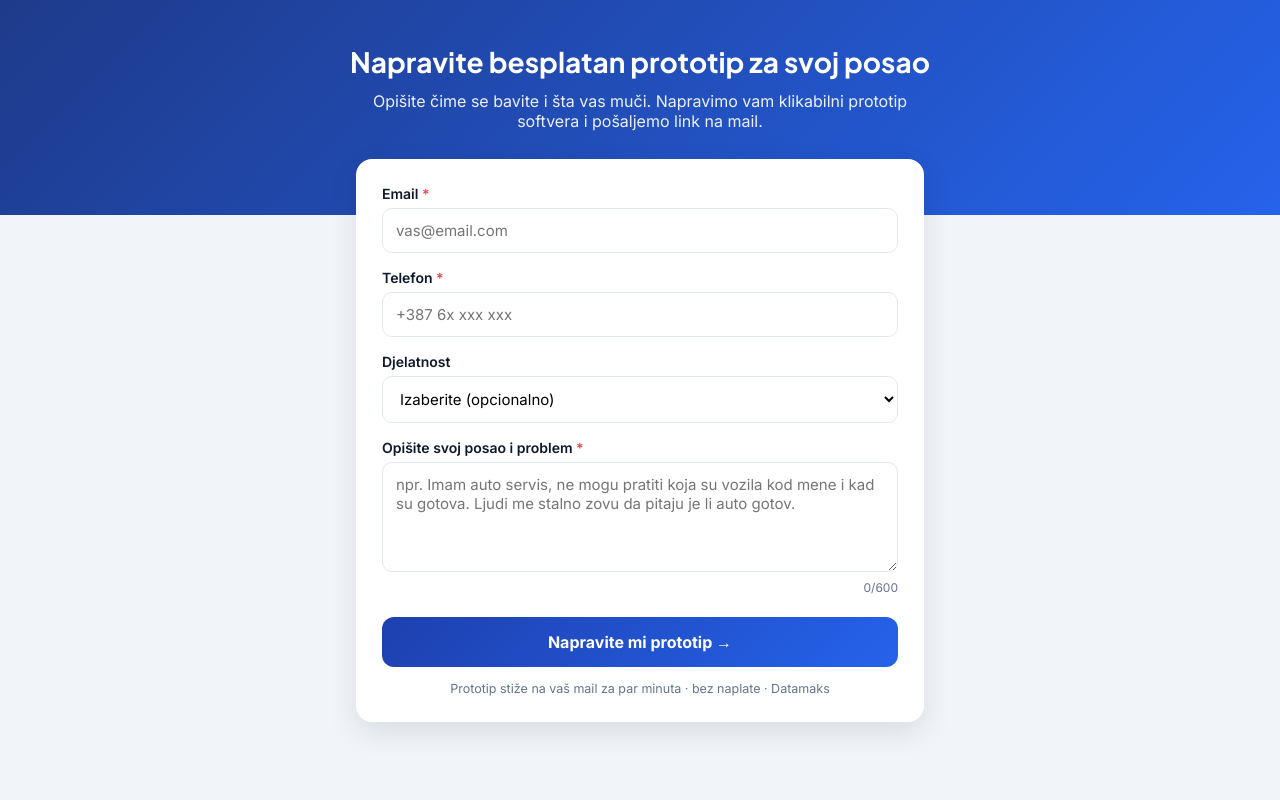
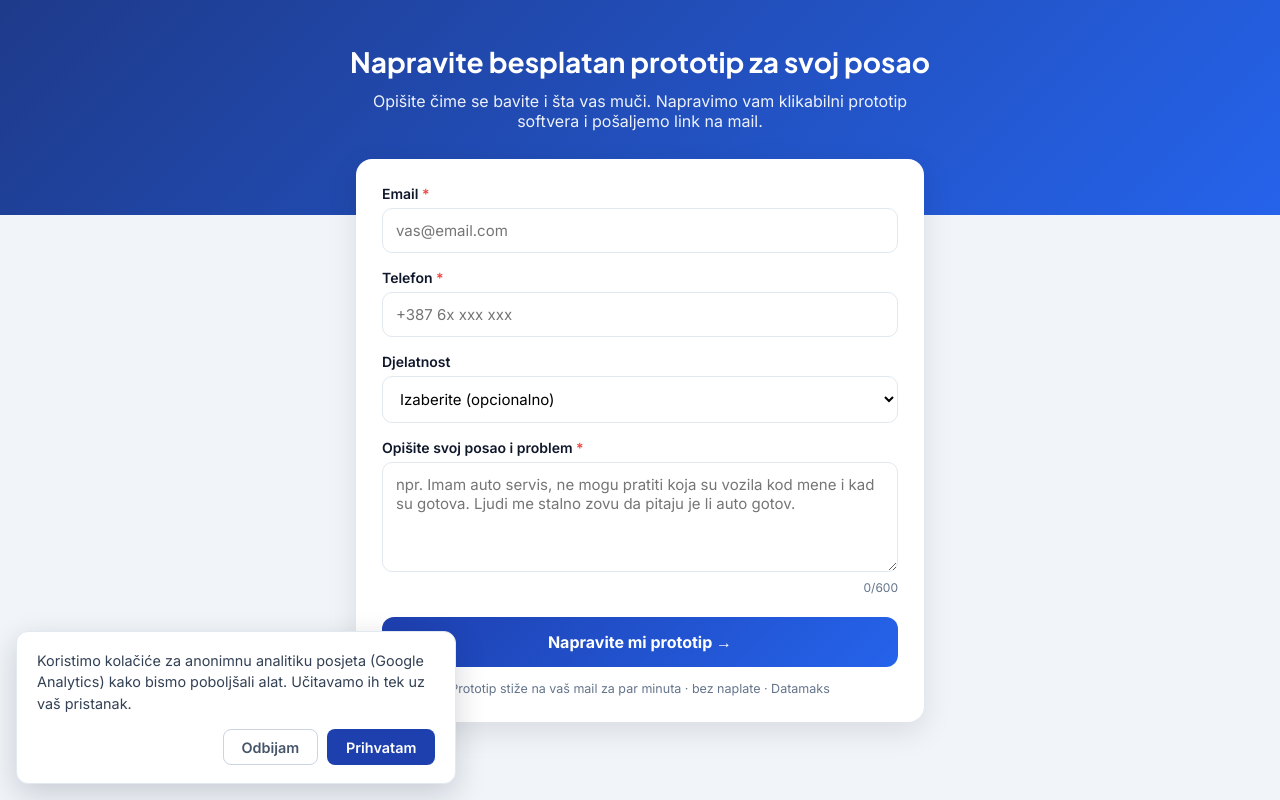
Before and after one commit to Zljebun/datamaks-mockups, a website: page index.html in a window 1280 px wide. Drawn offline with Linux system fonts and the light colour scheme.

Commit message:
GA4 na demo formi (consent-gated, G-4WZCVMT7W1) + event mockup_request pri slanju

```diff
--- /dev/null
+++ b/assets/consent.js
@@ -0,0 +1,92 @@
+/* Datamaks demo (generator) - GDPR cookie consent + gated Google Analytics 4.
+   Isti Measurement ID kao datamaks.net (GA4 razdvaja po hostname-u).
+   GA se učitava tek nakon "Prihvatam". Izbor u localStorage (dm_consent).
+   Izlaže window.gtag da forma može poslati event "mockup_request" pri slanju. */
+(function () {
+  'use strict';
+
+  var GA_ID = 'G-4WZCVMT7W1';
+  var STORE_KEY = 'dm_consent';
+
+  var TEXT = {
+    bs: { msg: 'Koristimo kolačiće za anonimnu analitiku posjeta (Google Analytics) kako bismo poboljšali alat. Učitavamo ih tek uz vaš pristanak.', accept: 'Prihvatam', reject: 'Odbijam' },
+    hr: { msg: 'Koristimo kolačiće za anonimnu analitiku posjeta (Google Analytics) kako bismo poboljšali alat. Učitavamo ih tek uz vaš pristanak.', accept: 'Prihvaćam', reject: 'Odbijam' },
+    sr: { msg: 'Koristimo kolačiće za anonimnu analitiku poseta (Google Analytics) kako bismo poboljšali alat. Učitavamo ih tek uz vašu saglasnost.', accept: 'Prihvatam', reject: 'Odbijam' },
+    en: { msg: 'We use cookies for anonymous visit analytics (Google Analytics) to improve this tool. They load only with your consent.', accept: 'Accept', reject: 'Decline' },
+    de: { msg: 'Wir verwenden Cookies für anonyme Besuchsstatistiken (Google Analytics), um dieses Tool zu verbessern. Sie werden erst mit Ihrer Zustimmung geladen.', accept: 'Akzeptieren', reject: 'Ablehnen' }
+  };
+
+  var lang = (document.documentElement.lang || 'bs').toLowerCase().slice(0, 2);
+  var t = TEXT[lang] || TEXT.bs;
+
+  function readChoice() { try { return localStorage.getItem(STORE_KEY); } catch (e) { return null; } }
+  function saveChoice(v) { try { localStorage.setItem(STORE_KEY, v); } catch (e) {} }
+
+  function loadGA() {
+    if (window.__dmGaLoaded) return;
+    window.__dmGaLoaded = true;
+    var s = document.createElement('script');
+    s.async = true;
+    s.src = 'https://www.googletagmanager.com/gtag/js?id=' + GA_ID;
+    document.head.appendChild(s);
+    window.dataLayer = window.dataLayer || [];
+    function gtag() { dataLayer.push(arguments); }
+    window.gtag = gtag;                 // izloži globalno (forma šalje event)
+    gtag('js', new Date());
+    gtag('config', GA_ID, { anonymize_ip: true });
+  }
+
+  function injectStyles() {
+    if (document.getElementById('dm-consent-styles')) return;
+    var css =
+      '.dm-consent{position:fixed;left:1rem;right:1rem;bottom:1rem;z-index:9999;' +
+      'max-width:440px;background:#ffffff;color:#334155;border:1px solid #e2e8f0;' +
+      'border-radius:12px;box-shadow:0 10px 30px rgba(15,23,42,.18);' +
+      'padding:1.1rem 1.25rem;font-family:\'Inter\',-apple-system,BlinkMacSystemFont,\'Segoe UI\',Roboto,sans-serif;' +
+      'transform:translateY(140%);transition:transform .35s ease;}' +
+      '.dm-consent.is-visible{transform:translateY(0);}' +
+      '.dm-consent__text{margin:0 0 .9rem;font-size:.9rem;line-height:1.5;}' +
+      '.dm-consent__actions{display:flex;gap:.6rem;justify-content:flex-end;}' +
+      '.dm-consent__btn{cursor:pointer;border-radius:8px;font-size:.9rem;font-weight:600;' +
+      'padding:.55rem 1.1rem;border:1px solid transparent;font-family:inherit;}' +
+      '.dm-consent__btn--accept{background:#1e40af;color:#fff;}' +
+      '.dm-consent__btn--accept:hover{background:#1e3a8a;}' +
+      '.dm-consent__btn--reject{background:transparent;color:#475569;border-color:#cbd5e1;}' +
+      '.dm-consent__btn--reject:hover{background:#f1f5f9;}' +
+      '@media (max-width:520px){.dm-consent{max-width:none;}}';
+    var style = document.createElement('style');
+    style.id = 'dm-consent-styles';
+    style.textContent = css;
+    document.head.appendChild(style);
+  }
+
+  function showBanner() {
+    injectStyles();
+    var bar = document.createElement('div');
+    bar.className = 'dm-consent';
+    bar.setAttribute('role', 'dialog');
+    bar.setAttribute('aria-live', 'polite');
+    bar.setAttribute('aria-label', 'Cookie consent');
+    var p = document.createElement('p'); p.className = 'dm-consent__text'; p.textContent = t.msg;
+    var actions = document.createElement('div'); actions.className = 'dm-consent__actions';
+    var reject = document.createElement('button'); reject.type = 'button'; reject.className = 'dm-consent__btn dm-consent__btn--reject'; reject.textContent = t.reject;
+    var accept = document.createElement('button'); accept.type = 'button'; accept.className = 'dm-consent__btn dm-consent__btn--accept'; accept.textContent = t.accept;
+    actions.appendChild(reject); actions.appendChild(accept);
+    bar.appendChild(p); bar.appendChild(actions);
+    document.body.appendChild(bar);
+    function dismiss() { bar.classList.remove('is-visible'); setTimeout(function () { if (bar.parentNode) bar.parentNode.removeChild(bar); }, 350); }
+    accept.addEventListener('click', function () { saveChoice('granted'); loadGA(); dismiss(); });
+    reject.addEventListener('click', function () { saveChoice('denied'); dismiss(); });
+    requestAnimationFrame(function () { bar.classList.add('is-visible'); });
+  }
+
+  function init() {
+    var choice = readChoice();
+    if (choice === 'granted') { loadGA(); return; }
+    if (choice === 'denied') { return; }
+    showBanner();
+  }
+
+  if (document.body) init();
+  else document.addEventListener('DOMContentLoaded', init);
+})();
--- a/index.html
+++ b/index.html
@@ -93,6 +93,7 @@ form.addEventListener('submit', async (e)=>{
     const r=await fetch(ENDPOINT,{method:"POST",headers:{"Content-Type":"application/json"},body:JSON.stringify(payload)});
     const d=await r.json().catch(()=>({}));
     if(r.ok){
+      if(window.gtag) gtag('event','mockup_request',{tip:payload.tip||'(nepoznato)'});
       form.style.display="none";
       msg.className="msg ok";
       msg.innerHTML="<b>Hvala!</b> Vaš prototip se pravi. Za par minuta stiže link na <b>"+payload.email+"</b>. Provjerite i spam/promocije.";
@@ -110,5 +111,6 @@ form.addEventListener('submit', async (e)=>{
   }
 });
 </script>
+<script src="assets/consent.js"></script>
 </body>
 </html>
```
